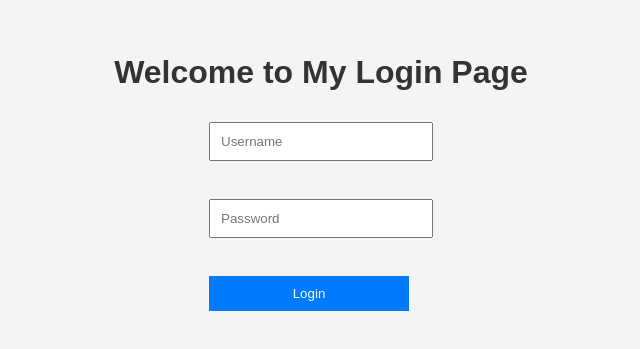
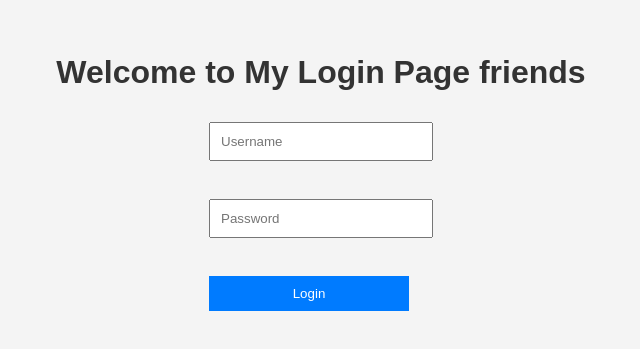
Before and after one commit to BharathkumarRG/action-runner, a plain HTML site: page index.html in a window 1280 px wide. Shown: the part 231-580 px from the top of the page, without its empty margins (319-959 px from the left). Drawn offline with Linux system fonts and the light colour scheme.

Commit message:
test-runner

```diff
--- a/index.html
+++ b/index.html
@@ -7,7 +7,7 @@
     <link rel="stylesheet" href="style.css">
 </head>
 <body>
-    <h1>Welcome to My Login Page </h1>
+    <h1>Welcome to My Login Page friends </h1>
     <form>
         <input type="text" placeholder="Username"><br>
         <input type="password" placeholder="Password"><br>
```
